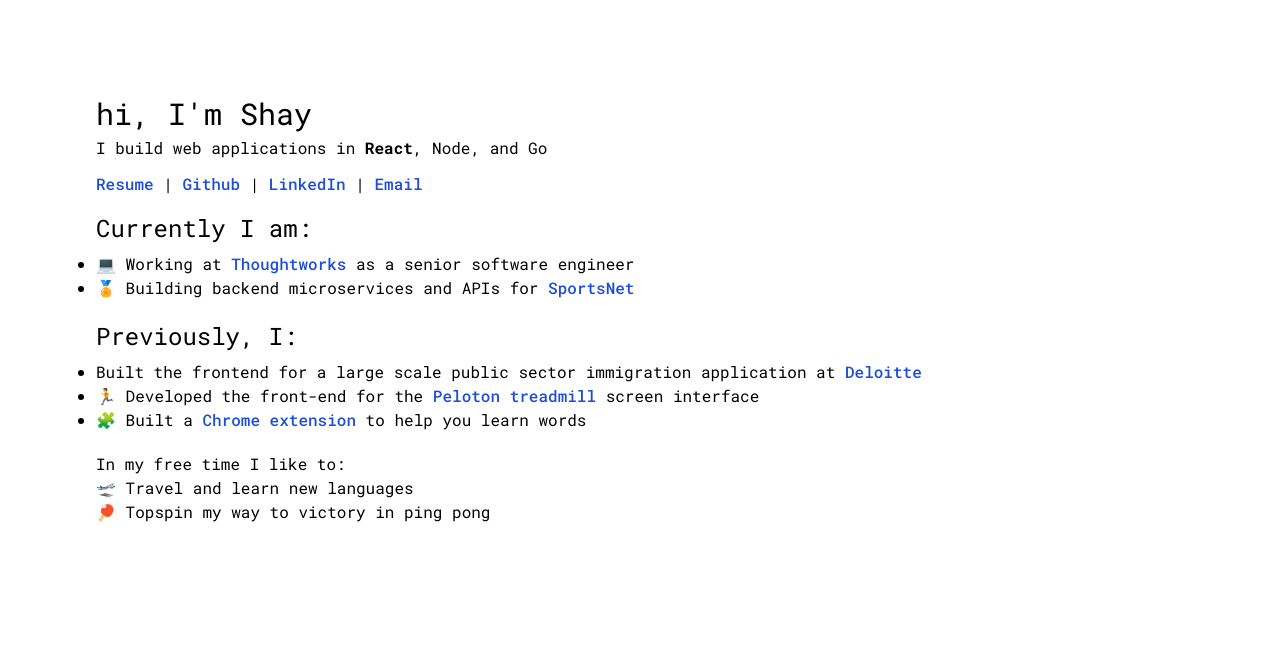
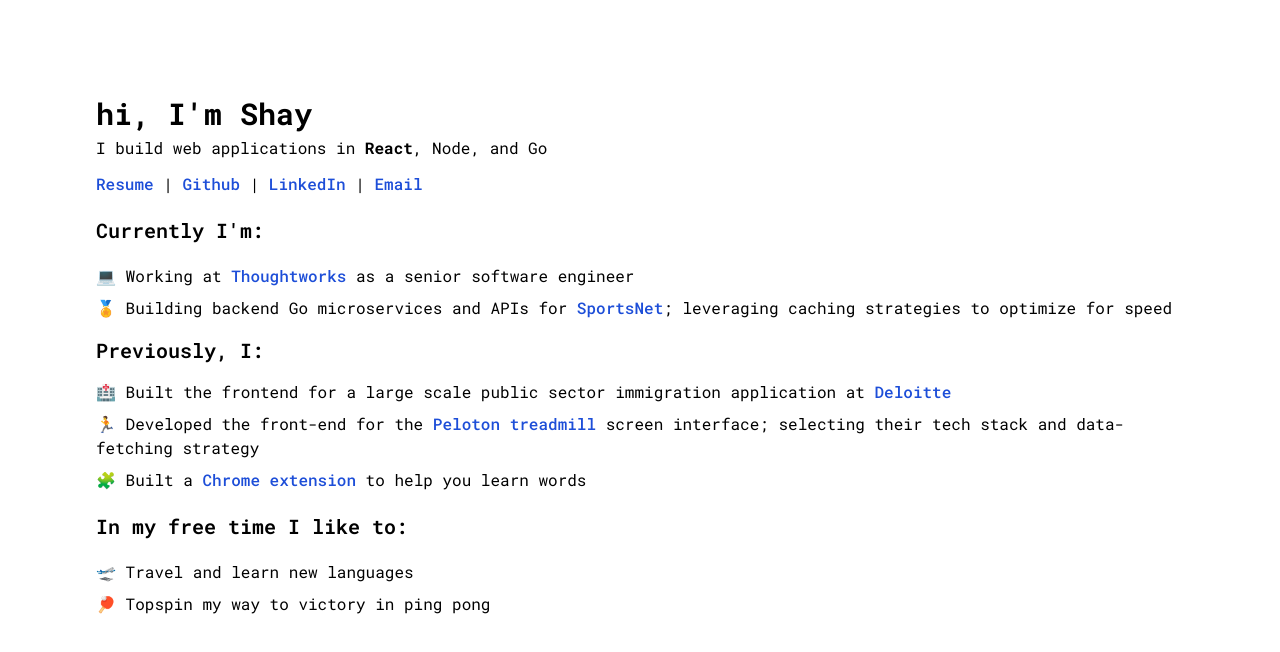
Before and after one commit to yalikebaz/website-2, a Next.js app: page / in a window 1280 px wide. Shown: the top 652 px of the page. Built offline with nearby package versions, Linux system fonts and the light colour scheme.

Commit message:
spacing and readme

```diff
--- a/app/globals.css
+++ b/app/globals.css
@@ -6,6 +6,10 @@ body {
     color: black;
 }
 
+li {
+    @apply my-2
+}
+
 a {
     @apply font-medium text-blue-700 hover:underline
 }
--- a/app/page.js
+++ b/app/page.js
@@ -1,52 +1,42 @@
-
-const clickHandler = (e) => {
-  // * If its not the link that's meant to act as a regular a link (AKA the AWS one)...
-  // * intercept the <a> link from copy and mimic <Link> behaviour
-  // * (by rerouting and not causing browser refresh)
-  const targetLink = e.target.closest("a");
-  if (!targetLink) return;
-  if (!e.target.href.includes("AWS") && !e.target.href.includes("Resume")) {
-    e.preventDefault();
-    // const nav = targetLink.href.substring(targetLink.href.lastIndexOf("/") + 1);
-    // history.push(nav);
-  }
-};
-
 export default function Home() {
   return (
     <main className="min-h-screen p-24">
-      <h1 className="text-3xl">hi, I'm Shay</h1>
-      <p className="text-base my-1">I build web applications in <span className="font-bold">React</span>, Node, and Go</p>
+      <h1 className="text-3xl font-bold">hi, I'm Shay</h1>
+      <p className="text-base mt-1 mb-3">I build web applications in <span className="font-bold">React</span>, Node, and Go</p>
 
+      <section>
+        <div className="text-base my-3">
+          <a href='Siddiqui_Resume.pdf' target='_blank'>Resume</a> <span> | </span>
+          <a href='https://github.com/ShaySS' target='blank'>Github</a> <span> | </span>
+          <a href='https://www.linkedin.com/in/shay-siddiqui/' target='blank'>LinkedIn</a> <span> | </span>
+          <a href="mailto:shaysiddi@gmail.com">Email</a>
+        </div>
+      </section>
 
-      <div className="text-base my-3">
-        <a href='Siddiqui_Resume.pdf' target='_blank'>Resume</a> <span> | </span>
-        <a href='https://github.com/ShaySS' target='blank'>Github</a> <span> | </span>
-        <a href='https://www.linkedin.com/in/shay-siddiqui/' target='blank'>LinkedIn</a> <span> | </span>
-        <a href="mailto:shaysiddi@gmail.com">Email</a>
-      </div>
-      <div className="my-4">
-        <h1 className="text-2xl my-2">Currently I am:</h1>
-        <ul className="list-disc">
+      <section>
+        <h1 className="text-xl my-5 font-semibold">Currently I'm:</h1>
+        <ul>
           <li>💻 Working at <a href="https://www.thoughtworks.com/en-ca" target="_blank">Thoughtworks</a> as a senior software engineer</li>
-          <li>🏅 Building backend microservices and APIs for <a href="https://www.sportsnet.ca/">SportsNet</a></li>
+          <li>🏅 Building backend Go microservices and APIs for <a href="https://www.sportsnet.ca/">SportsNet</a>; leveraging caching strategies to optimize for speed</li>
         </ul>
-      </div>
-      <div className="my-5">
-        <h1 className="text-2xl my-2">Previously, I:</h1>
-        <ul className="list-disc">
-          <li>Built the frontend for a large scale public sector immigration application at <a href="https://www2.deloitte.com/ca/en/pages/about-deloitte/articles/home.html">Deloitte</a></li>
-          <li>🏃 Developed the front-end for the <a href="https://www.onepeloton.ca/tread/" target="_blank">Peloton treadmill</a> screen interface</li>
+      </section>
+
+      <section>
+        <h1 className="text-xl my-4 font-semibold">Previously, I:</h1>
+        <ul>
+          <li>🏥 Built the frontend for a large scale public sector immigration application at <a href="https://www2.deloitte.com/ca/en/pages/about-deloitte/articles/home.html" target="_blank">Deloitte</a></li>
+          <li>🏃 Developed the front-end for the <a href="https://www.onepeloton.ca/tread/" target="_blank">Peloton treadmill</a> screen interface; selecting their tech stack and data-fetching strategy</li>
           <li>🧩 Built a <a href="https://chrome.google.com/webstore/detail/tldr/ilngbocobgaemijmabhddjbeidhncaco" target="_blank">Chrome extension</a> to help you learn words</li>
         </ul>
-      </div>
-      <div className="my-5">
-        <h1>In my free time I like to:</h1>
+      </section>
+
+      <section>
+        <h1 className="text-xl my-5 font-semibold">In my free time I like to:</h1>
         <ul>
           <li>🛫 Travel and learn new languages</li>
           <li>🏓 Topspin my way to victory in ping pong</li>
         </ul>
-      </div>
+      </section>
     </main >
   )
 }
```
Also changed, not shown: 1 other file (tests, documents, lock files or other folders).
